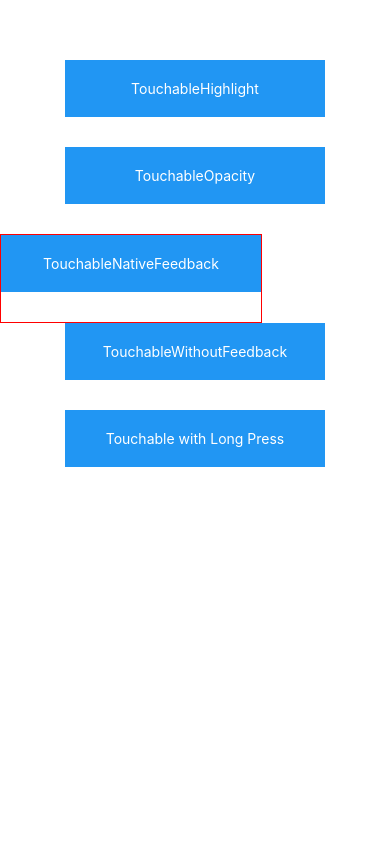
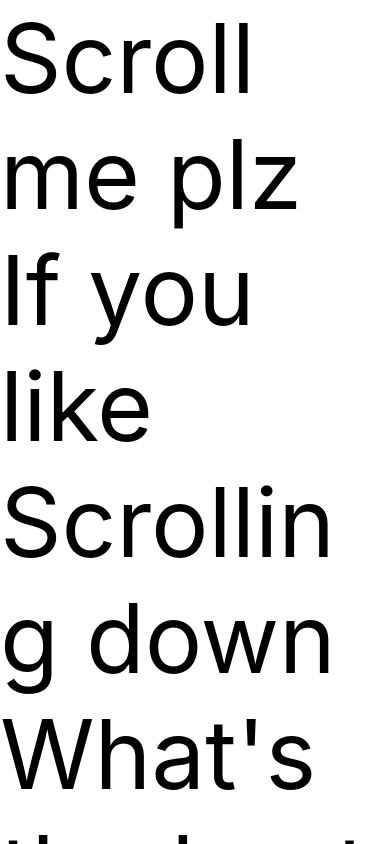
Before and after one commit to lucaaas/testar_coisas_novas, a React Native app in the folder AwesomeProject/: screen / in a window 390 px wide. Built offline with nearby package versions, Linux system fonts and the light colour scheme.

Commit message:
Learned scrollview.

```diff
--- a/AwesomeProject/App.js
+++ b/AwesomeProject/App.js
@@ -1,66 +1,42 @@
 import React, { Component } from 'react';
-import { Alert, AppRegistry, Platform, StyleSheet, Text, TouchableHighlight, TouchableOpacity, TouchableNativeFeedback, TouchableWithoutFeedback, View } from 'react-native';
+import { AppRegistry, ScrollView, Image, Text } from 'react-native';
 
-export default class Touchables extends Component {
-  _onPressButton() {
-    Alert.alert('You tapped the button!')
-  }
-
-  _onLongPressButton() {
-    Alert.alert('You long-pressed the button!')
-  }
-
-
+export default class IScrolledDownAndWhatHappenedNextShockedMe extends Component {
   render() {
-    return (
-      <View style={styles.container}>
-        <TouchableHighlight onPress={this._onPressButton} underlayColor="white">
-          <View style={styles.button}>
-            <Text style={styles.buttonText}>TouchableHighlight</Text>
-          </View>
-        </TouchableHighlight>
-        <TouchableOpacity onPress={this._onPressButton}>
-          <View style={styles.button}>
-            <Text style={styles.buttonText}>TouchableOpacity</Text>
-          </View>
-        </TouchableOpacity>
-        <TouchableNativeFeedback
-            onPress={this._onPressButton}
-            background={Platform.OS === 'android' ? TouchableNativeFeedback.SelectableBackground() : ''}>
-          <View style={styles.button}>
-            <Text style={styles.buttonText}>TouchableNativeFeedback</Text>
-          </View>
-        </TouchableNativeFeedback>
-        <TouchableWithoutFeedback
-            onPress={this._onPressButton}
-            >
-          <View style={styles.button}>
-            <Text style={styles.buttonText}>TouchableWithoutFeedback</Text>
-          </View>
-        </TouchableWithoutFeedback>
-        <TouchableHighlight onPress={this._onPressButton} onLongPress={this._onLongPressButton} underlayColor="white">
-          <View style={styles.button}>
-            <Text style={styles.buttonText}>Touchable with Long Press</Text>
-          </View>
-        </TouchableHighlight>
-      </View>
+      return (
+        <ScrollView>
+          <Text style={{fontSize:96}}>Scroll me plz</Text>
+          <Image source={{uri: "https://facebook.github.io/react-native/img/favicon.png", width: 64, height: 64}} />
+          <Image source={{uri: "https://facebook.github.io/react-native/img/favicon.png", width: 64, height: 64}} />
+          <Image source={{uri: "https://facebook.github.io/react-native/img/favicon.png", width: 64, height: 64}} />
+          <Image source={{uri: "https://facebook.github.io/react-native/img/favicon.png", width: 64, height: 64}} />
+          <Image source={{uri: "https://facebook.github.io/react-native/img/favicon.png", width: 64, height: 64}} />
+          <Text style={{fontSize:96}}>If you like</Text>
+          <Image source={{uri: "https://facebook.github.io/react-native/img/favicon.png", width: 64, height: 64}} />
+          <Image source={{uri: "https://facebook.github.io/react-native/img/favicon.png", width: 64, height: 64}} />
+          <Image source={{uri: "https://facebook.github.io/react-native/img/favicon.png", width: 64, height: 64}} />
+          <Image source={{uri: "https://facebook.github.io/react-native/img/favicon.png", width: 64, height: 64}} />
+          <Image source={{uri: "https://facebook.github.io/react-native/img/favicon.png", width: 64, height: 64}} />
+          <Text style={{fontSize:96}}>Scrolling down</Text>
+          <Image source={{uri: "https://facebook.github.io/react-native/img/favicon.png", width: 64, height: 64}} />
+          <Image source={{uri: "https://facebook.github.io/react-native/img/favicon.png", width: 64, height: 64}} />
+          <Image source={{uri: "https://facebook.github.io/react-native/img/favicon.png", width: 64, height: 64}} />
+          <Image source={{uri: "https://facebook.github.io/react-native/img/favicon.png", width: 64, height: 64}} />
+          <Image source={{uri: "https://facebook.github.io/react-native/img/favicon.png", width: 64, height: 64}} />
+          <Text style={{fontSize:96}}>What's the best</Text>
+          <Image source={{uri: "https://facebook.github.io/react-native/img/favicon.png", width: 64, height: 64}} />
+          <Image source={{uri: "https://facebook.github.io/react-native/img/favicon.png", width: 64, height: 64}} />
+          <Image source={{uri: "https://facebook.github.io/react-native/img/favicon.png", width: 64, height: 64}} />
+          <Image source={{uri: "https://facebook.github.io/react-native/img/favicon.png", width: 64, height: 64}} />
+          <Image source={{uri: "https://facebook.github.io/react-native/img/favicon.png", width: 64, height: 64}} />
+          <Text style={{fontSize:96}}>Framework around?</Text>
+          <Image source={{uri: "https://facebook.github.io/react-native/img/favicon.png", width: 64, height: 64}} />
+          <Image source={{uri: "https://facebook.github.io/react-native/img/favicon.png", width: 64, height: 64}} />
+          <Image source={{uri: "https://facebook.github.io/react-native/img/favicon.png", width: 64, height: 64}} />
+          <Image source={{uri: "https://facebook.github.io/react-native/img/favicon.png", width: 64, height: 64}} />
+          <Image source={{uri: "https://facebook.github.io/react-native/img/favicon.png", width: 64, height: 64}} />
+          <Text style={{fontSize:80}}>React Native</Text>
+        </ScrollView>
     );
   }
 }
-
-const styles = StyleSheet.create({
-  container: {
-    paddingTop: 60,
-    alignItems: 'center'
-  },
-  button: {
-    marginBottom: 30,
-    width: 260,
-    alignItems: 'center',
-    backgroundColor: '#2196F3'
-  },
-  buttonText: {
-    padding: 20,
-    color: 'white'
-  }
-})
```
